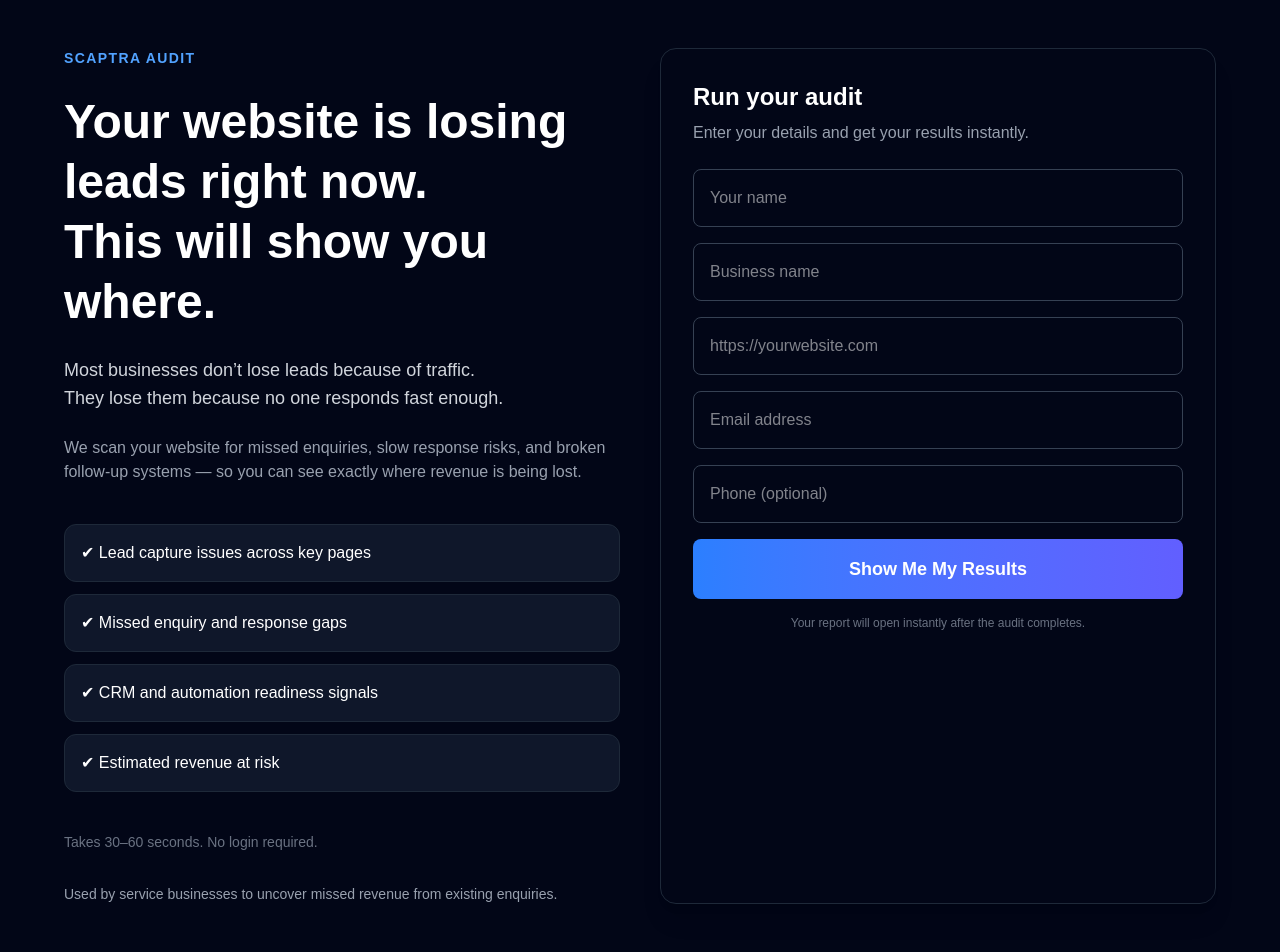
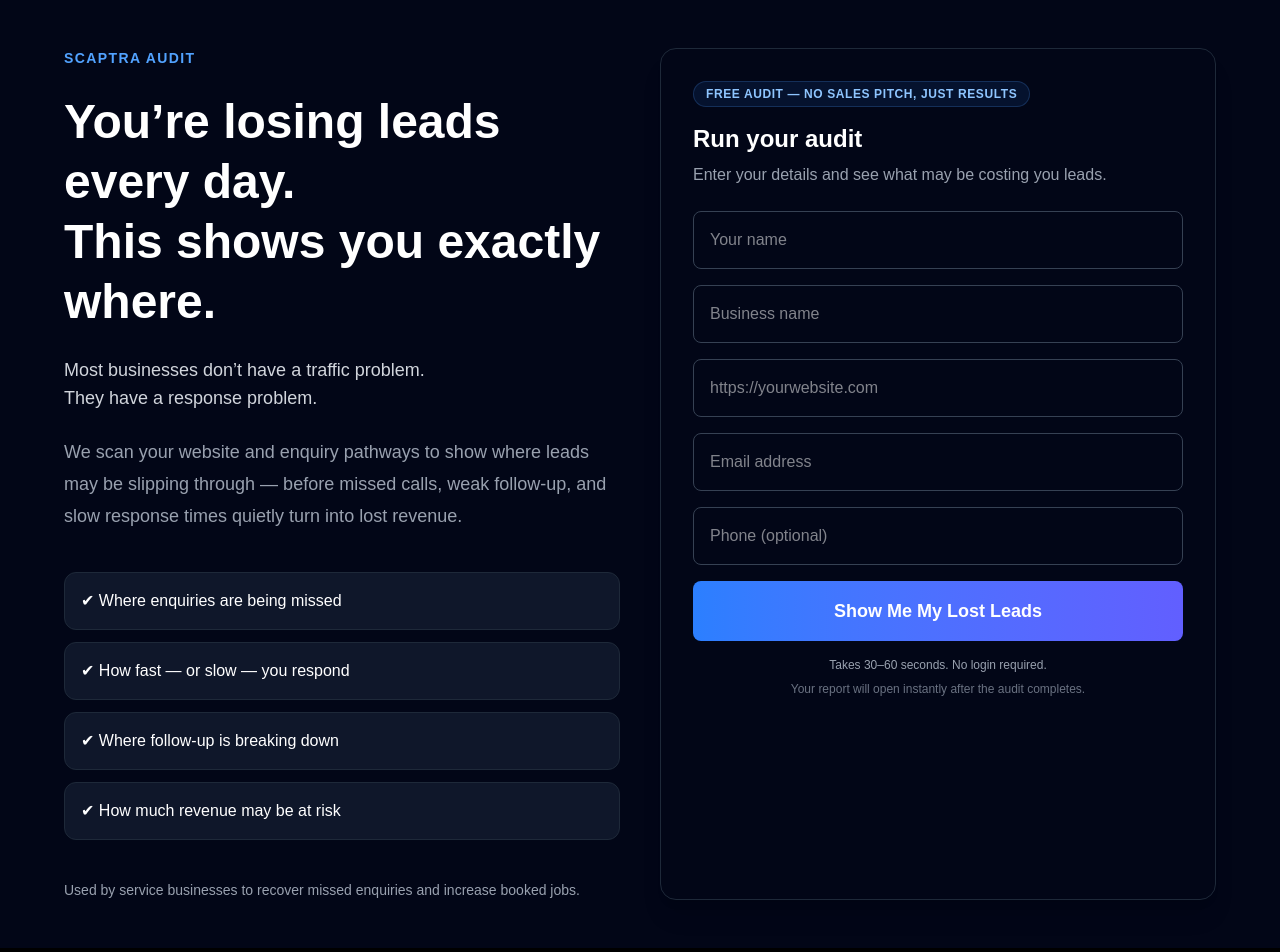
Before and after one commit to Scaptra/scaptra-audit-dashboard, a Next.js app: page /audit/new in a window 1280 px wide. Built offline with nearby package versions, Linux system fonts and the light colour scheme.

Commit message:
Strengthen audit landing page copy

```diff
--- a/app/audit/new/page.tsx
+++ b/app/audit/new/page.tsx
@@ -40,8 +40,6 @@ export default function AuditPage() {
     setErrorMessage("");
 
     try {
-      console.log("Submitting audit form:", form);
-
       const res = await fetch("/api/run-audit", {
         method: "POST",
         headers: {
@@ -50,10 +48,7 @@ export default function AuditPage() {
         body: JSON.stringify(form),
       });
 
-      console.log("run-audit status:", res.status);
-
       const data = await res.json();
-      console.log("run-audit response:", data);
 
       if (!res.ok) {
         throw new Error(data?.error || "Failed to run audit");
@@ -88,53 +83,53 @@ export default function AuditPage() {
           </div>
 
           <h1 className="text-4xl md:text-5xl font-bold leading-tight">
-            Your website is losing leads right now.
+            You’re losing leads every day.
             <br />
-            This will show you where.
+            This shows you exactly where.
           </h1>
 
           <p className="text-lg text-gray-300">
-            Most businesses don’t lose leads because of traffic.
+            Most businesses don’t have a traffic problem.
             <br />
-            They lose them because no one responds fast enough.
+            They have a response problem.
           </p>
 
-          <p className="text-gray-400">
-            We scan your website for missed enquiries, slow response risks, and
-            broken follow-up systems — so you can see exactly where revenue is
-            being lost.
+          <p className="text-gray-400 text-base md:text-lg leading-8">
+            We scan your website and enquiry pathways to show where leads may be
+            slipping through — before missed calls, weak follow-up, and slow
+            response times quietly turn into lost revenue.
           </p>
 
           <div className="space-y-3 pt-4">
             <div className="bg-[#0f172a] p-4 rounded-xl border border-gray-800">
-              ✔ Lead capture issues across key pages
+              ✔ Where enquiries are being missed
             </div>
             <div className="bg-[#0f172a] p-4 rounded-xl border border-gray-800">
-              ✔ Missed enquiry and response gaps
+              ✔ How fast — or slow — you respond
             </div>
             <div className="bg-[#0f172a] p-4 rounded-xl border border-gray-800">
-              ✔ CRM and automation readiness signals
+              ✔ Where follow-up is breaking down
             </div>
             <div className="bg-[#0f172a] p-4 rounded-xl border border-gray-800">
-              ✔ Estimated revenue at risk
+              ✔ How much revenue may be at risk
             </div>
           </div>
 
-          <div className="pt-4 text-sm text-gray-500">
-            Takes 30–60 seconds. No login required.
-          </div>
-
-          <div className="pt-2 text-sm text-gray-400">
-            Used by service businesses to uncover missed revenue from existing
-            enquiries.
+          <div className="pt-4 text-sm text-gray-400">
+            Used by service businesses to recover missed enquiries and increase
+            booked jobs.
           </div>
         </div>
 
         <div className="bg-[#020617] border border-gray-800 rounded-2xl p-8 shadow-xl">
+          <div className="inline-block text-xs font-semibold uppercase tracking-wider text-blue-300 bg-blue-500/10 border border-blue-400/20 rounded-full px-3 py-1 mb-4">
+            Free audit — no sales pitch, just results
+          </div>
+
           <h2 className="text-2xl font-semibold mb-2">Run your audit</h2>
 
           <p className="text-gray-400 mb-6">
-            Enter your details and get your results instantly.
+            Enter your details and see what may be costing you leads.
           </p>
 
           <form onSubmit={handleSubmit} className="space-y-4">
@@ -145,7 +140,7 @@ export default function AuditPage() {
               value={form.name}
               required
               onChange={handleChange}
-              className="w-full p-4 rounded-lg bg-[#020617] border border-gray-700 focus:outline-none"
+              className="w-full p-4 rounded-lg bg-[#020617] border border-gray-700 focus:outline-none focus:border-blue-400"
             />
 
             <input
@@ -155,7 +150,7 @@ export default function AuditPage() {
               value={form.business}
               required
               onChange={handleChange}
-              className="w-full p-4 rounded-lg bg-[#020617] border border-gray-700 focus:outline-none"
+              className="w-full p-4 rounded-lg bg-[#020617] border border-gray-700 focus:outline-none focus:border-blue-400"
             />
 
             <input
@@ -165,7 +160,7 @@ export default function AuditPage() {
               value={form.website}
               required
               onChange={handleChange}
-              className="w-full p-4 rounded-lg bg-[#020617] border border-gray-700 focus:outline-none"
+              className="w-full p-4 rounded-lg bg-[#020617] border border-gray-700 focus:outline-none focus:border-blue-400"
             />
 
             <input
@@ -175,7 +170,7 @@ export default function AuditPage() {
               value={form.email}
               required
               onChange={handleChange}
-              className="w-full p-4 rounded-lg bg-[#020617] border border-gray-700 focus:outline-none"
+              className="w-full p-4 rounded-lg bg-[#020617] border border-gray-700 focus:outline-none focus:border-blue-400"
             />
 
             <input
@@ -184,7 +179,7 @@ export default function AuditPage() {
               placeholder="Phone (optional)"
               value={form.phone}
               onChange={handleChange}
-              className="w-full p-4 rounded-lg bg-[#020617] border border-gray-700 focus:outline-none"
+              className="w-full p-4 rounded-lg bg-[#020617] border border-gray-700 focus:outline-none focus:border-blue-400"
             />
 
             <button
@@ -192,19 +187,23 @@ export default function AuditPage() {
               disabled={loading}
               className="w-full py-4 rounded-lg bg-gradient-to-r from-blue-500 to-indigo-500 font-semibold text-lg hover:opacity-90 transition disabled:opacity-70"
             >
-              {loading ? "Running Audit..." : "Show Me My Results"}
+              {loading ? "Running Audit..." : "Show Me My Lost Leads"}
             </button>
           </form>
+
+          <p className="text-xs text-gray-400 mt-4 text-center">
+            Takes 30–60 seconds. No login required.
+          </p>
+
+          <p className="text-xs text-gray-500 mt-2 text-center">
+            Your report will open instantly after the audit completes.
+          </p>
 
           {errorMessage ? (
             <div className="mt-4 rounded-lg border border-red-500/40 bg-red-500/10 p-3 text-sm text-red-200">
               {errorMessage}
             </div>
           ) : null}
-
-          <p className="text-xs text-gray-500 mt-4 text-center">
-            Your report will open instantly after the audit completes.
-          </p>
         </div>
       </div>
     </div>
```
